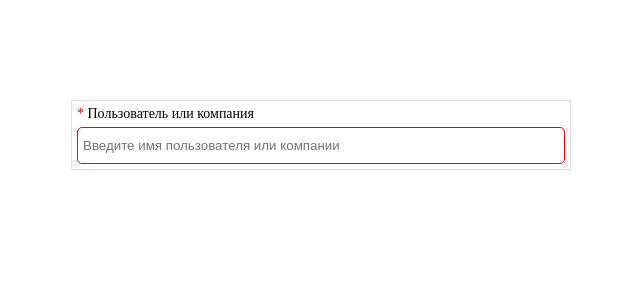
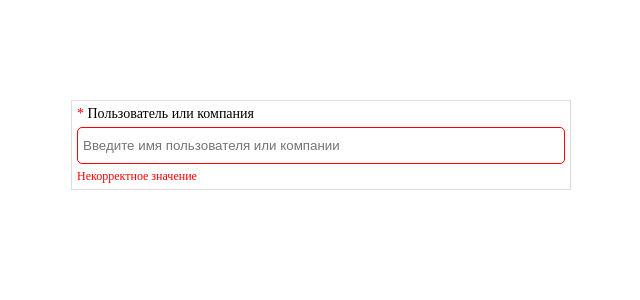
Before and after one commit to rivermc/testwork, a Vue app: page / in a window 1280 px wide. Shown: the top 300 px of the page, without its empty margins (319-959 px from the left). Built offline with nearby package versions, Linux system fonts and the light colour scheme.

Commit message:
Habr - Suggest part.2

```diff
--- a/src/App.vue
+++ b/src/App.vue
@@ -1,10 +1,6 @@
 <template>
   <div id="app">
-    <Suggests
-      :url="url"
-      :label="label"
-      :placeholder="placeholder"
-    />
+    <Suggests />
   </div>
 </template>
 
@@ -14,17 +10,12 @@ import Suggests from '@/views/components/suggests/Suggests.vue'
 export default {
   name: 'App',
   components: { Suggests },
-  data() {
-    return {
-      url: 'https://habr.com/kek/v2/publication/suggest-mention',
-      label: '<span class="color-red">*</span> Пользователь или компания',
-      placeholder: 'Введите имя пользователя или компании',
-    }
-  },
 }
 </script>
 
 <style lang="scss">
+@import './assets/styles/variable';
+
 * {
   box-sizing: border-box;
 }
--- /dev/null
+++ b/src/assets/styles/variable.scss
@@ -0,0 +1,6 @@
+$color-red: #f00;
+$color-gray: #ddd;
+$color-gray-dark: #4e4e4e;
+$color-black: #222222;
+$color-white: #ffffff;
+$color-blue: #7ca5b5;
--- a/src/views/components/form/FormInput.vue
+++ b/src/views/components/form/FormInput.vue
@@ -16,6 +16,8 @@
       />
       <slot name="tags" />
     </div>
+    <p v-if="!isValid" class="form__input-error">{{ 'Некорректное значение' }}</p>
+    <p v-if="error" class="form__input-error">{{ error }}</p>
   </div>
 </template>
 
@@ -43,6 +45,10 @@ export default {
       type: Boolean,
       default: true,
     },
+    error: {
+      type: String,
+      default: null,
+    },
   },
   computed: {
     value: {
@@ -59,9 +65,11 @@ export default {
 
 
 <style lang="scss" scoped>
+@import './../../../assets/styles/variable.scss';
+
 .form {
   &__group {
-    border: 1px solid #ddd;
+    border: 1px solid $color-gray;
     padding: 5px;
   }
 
@@ -72,17 +80,24 @@ export default {
   }
 
   &__input {
-    border: 1px solid #ddd;
+    border: 1px solid $color-gray;
     width: 100%;
     padding: 10px 5px;
     border-radius: 5px;
+    outline: none;
 
     &-group {
       position: relative;
     }
 
+    &-error {
+      color: $color-red;
+      font-size: 12px;
+      margin: 5px 0 0;
+    }
+
     &--error {
-      border-color: red;
+      border-color: $color-red;
     }
   }
 }
--- a/src/views/components/form/FormInputTag.vue
+++ b/src/views/components/form/FormInputTag.vue
@@ -25,23 +25,25 @@ export default {
 </script>
 
 <style lang="scss" scoped>
+@import './../../../assets/styles/variable.scss';
+
 .form {
   &__tags {
-    border: 1px solid #ddd;
+    border: 1px solid $color-gray;
+    background: $color-white;
+    display: flex;
+    align-items: center;
     border-radius: 5px;
-    background: #fff;
     position: absolute;
     top: 0;
     left: 0;
     width: 100%;
     height: 100%;
-    display: flex;
-    align-items: center;
   }
 
   &__tag {
-    color: #fff;
-    background: #7ca5b5;
+    color: $color-white;
+    background: $color-blue;
     padding: 5px;
     border-radius: 2px;
     font-size: 12px;
--- a/src/views/components/suggests/Suggest.vue
+++ b/src/views/components/suggests/Suggest.vue
@@ -19,31 +19,33 @@ export default {
   name: 'Suggest',
   emits: ['select:suggest'],
   props: {
-    item: {
+    suggest: {
       type: Suggest,
       required: true,
     }
   },
   computed: {
     avatar() {
-      return this.item.avatar || require('@/assets/logo.png')
+      return this.suggest.avatar || require('@/assets/logo.png')
     },
     name() {
-      return this.item.name || `@${this.item.alias}`
+      return this.suggest.name || `@${this.suggest.alias}`
     },
     alias() {
-      return this.item.type === 'user' ? this.item.name ? `@${this.item.alias}`: '' : 'Компания'
+      return this.suggest.type === 'user' ? this.suggest.name ? `@${this.suggest.alias}`: '' : 'Компания'
     }
   },
   methods: {
     onClick() {
-      this.$emit('select:suggest', this.item)
+      this.$emit('select:suggest', this.suggest)
     }
   }
 }
 </script>
 
 <style lang="scss" scoped>
+@import './../../../assets/styles/variable.scss';
+
 .suggest {
   display: flex;
   align-items: center;
@@ -51,7 +53,7 @@ export default {
   cursor: pointer;
 
   &:hover {
-    background: #ddd;
+    background: $color-gray;
   }
 
   &__image {
@@ -70,7 +72,7 @@ export default {
 
     &-alias {
       margin: 0;
-      color: #4e4e4e;
+      color: $color-gray-dark;
     }
   }
 }
--- a/src/views/components/suggests/SuggestSearch.vue
+++ b/src/views/components/suggests/SuggestSearch.vue
@@ -1,7 +1,9 @@
 <template>
+  <div>
     <FormInput
       :model.sync="search"
       :is-valid="validation"
+      :error="error"
       :label="label"
       :placeholder="placeholder"
       @update:model="onSearch"
@@ -14,6 +16,7 @@
         />
       </template>
     </FormInput>
+  </div>
 </template>
 
 <script>
@@ -44,13 +47,14 @@ export default {
   data() {
     return {
       search: '',
+      error: null,
       throttlePause: null,
       xhr: new XMLHttpRequest()
     }
   },
   computed: {
     validation() {
-      const regexp = /^[a-zA-Z0-9]*$/i;
+      const regexp = /^[а-яА-Яa-zA-Z0-9]*$/i;
       return this.search.length > 2 && regexp.test(this.search)
     }
   },
@@ -58,34 +62,34 @@ export default {
     onDelete() {
       this.$emit('delete:tag')
     },
+
     onSearch() {
-      this.getData()
+      this.throttle(this.getData, 500)
     },
 
     getData() {
+      this.error = null
       if (!this.validation) { return }
-
       this.xhr.open('GET', `${this.url}?q=${this.search}`);
       this.xhr.onload = () => {
-        if (this.xhr.status !== 200) { // анализируем HTTP-статус ответа, если статус не 200, то произошла ошибка
-          console.log(`Ошибка ${this.xhr.status}: ${this.xhr.statusText}`); // Например, 404: Not Found
-        }
-        else { // если всё прошло гладко, выводим результат
+        if (this.xhr.status === 200) {
           const res = JSON.parse(this.xhr.response)
           this.$emit('update:data', res.data)
+        }
+        else {
+          this.error = `Ошибка ${this.xhr.status}: ${this.xhr.statusText}`
         }
       };
       this.xhr.send()
     },
 
-    throttle(callback, time) {
-      console.log(callback.call())
-      if (throttlePause) return;
-      let throttlePause = true;
+    throttle(cb, ms) {
+      if (this.throttlePause) return
+      this.throttlePause = true
       setTimeout(() => {
-        callback.call();
-        throttlePause = false;
-      }, time);
+        cb.call(this)
+        this.throttlePause = false
+      }, ms)
     },
   }
 }
--- a/src/views/components/suggests/Suggests.vue
+++ b/src/views/components/suggests/Suggests.vue
@@ -12,7 +12,7 @@
       <keep-alive>
         <SuggestsBlock
           v-if="isShowSuggests"
-          :items="items"
+          :suggests="suggests"
           @select:suggest="onSelect"
         />
       </keep-alive>
@@ -28,30 +28,19 @@ import SuggestSearch from '@/views/components/suggests/SuggestSearch.vue'
 export default {
   name: 'Suggest',
   components: { SuggestsBlock, SuggestSearch },
-  props: {
-    url: {
-      type: String,
-      default: ''
-    },
-    label: {
-      type: String,
-      default: ''
-    },
-    placeholder: {
-      type: String,
-      default: ''
-    },
-  },
   data() {
     return {
       search: '',
       collection: new SuggestsCollection(),
       suggest: null,
       isShowSuggests: null,
+      url: 'https://habr.com/kek/v2/publication/suggest-mention',
+      label: '<span class="color-red">*</span> Пользователь или компания',
+      placeholder: 'Введите имя пользователя или компании',
     }
   },
   computed: {
-    items() {
+    suggests() {
       return this.collection.asArray()
     },
     tags() {
--- a/src/views/components/suggests/SuggestsBlock.vue
+++ b/src/views/components/suggests/SuggestsBlock.vue
@@ -1,9 +1,9 @@
 <template>
-  <div v-if="items.length" class="suggests">
-    <template v-for="(item, i) in items">
+  <div v-if="suggests.length" class="suggests">
+    <template v-for="(suggest, i) in suggests">
       <Suggest
-        :item="item"
-        :key="i + item.alias"
+        :suggest="suggest"
+        :key="i + suggest.alias"
         @select:suggest="$emit('select:suggest', $event)"
       />
     </template>
@@ -17,7 +17,7 @@ export default {
   name: 'SuggestsBlock',
   components: { Suggest },
   props: {
-    items: {
+    suggests: {
       type: Array,
       required: true,
     }
@@ -26,17 +26,17 @@ export default {
 </script>
 
 <style lang="scss" scoped>
+@import './../../../assets/styles/variable.scss';
+
 .suggests {
-  margin: 5px 0;
+  border: 1px solid $color-gray;
   display: inline-block;
-  border: 1px solid #ddd;
   max-height: 250px;
   min-width: 50%;
   overflow: auto;
+  margin: 5px 0;
   -ms-overflow-style: none;
   scrollbar-width: none;
-  &::-webkit-scrollbar {
-    width: 0;
-  }
+  &::-webkit-scrollbar { width: 0; }
 }
 </style>
```
Lines whose indentation alone changed are shown as unchanged.
